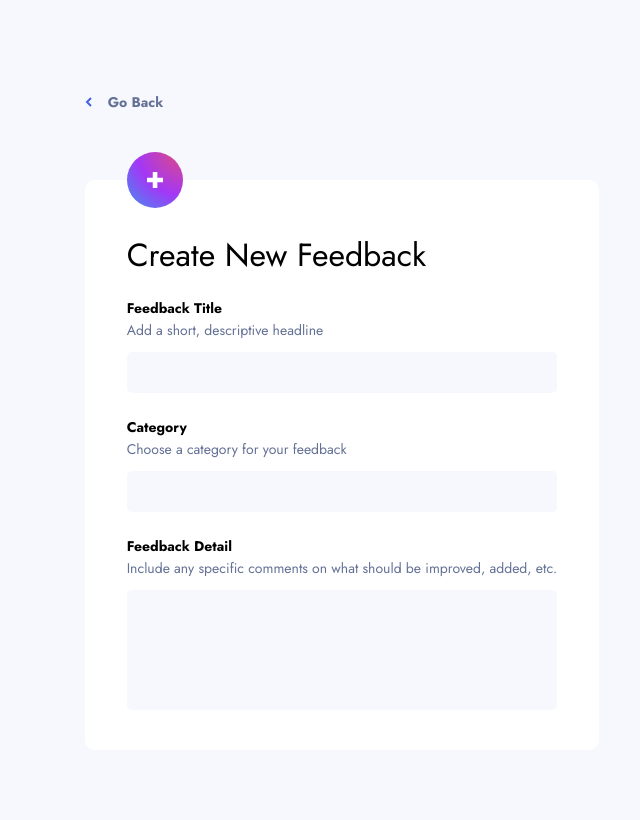
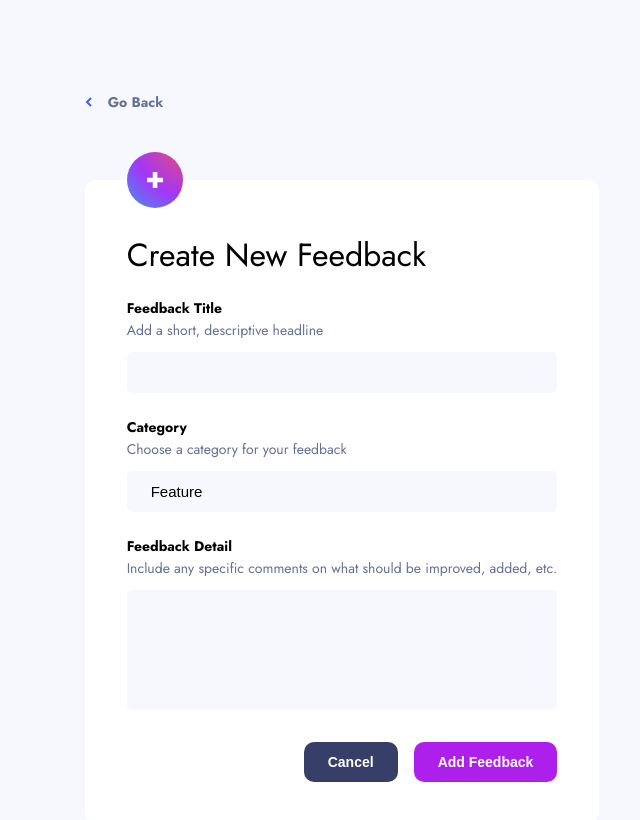
Before and after one commit to eduardsdn/feedback-tracker, a React (Create React App) app in the folder client/: page /addfeedback in a window 1280 px wide. Shown: the top 820 px of the page, without its empty margins (298-938 px from the left). Built offline with nearby package versions, Linux system fonts and the light colour scheme.

Commit message:
Button is now a separate component, added select menu to AddFeedback form

```diff
--- /dev/null
+++ b/client/src/components/SelectInputDropdown.jsx
@@ -0,0 +1,39 @@
+import React from "react";
+import selectInputStyle from "../styles/forms/selectInput.module.scss";
+
+const SelectInputDropdown = function ({ categories, selectOption }) {
+  return (
+    <div className={selectInputStyle.selectInputDropdown}>
+      {categories.map((category, categories, index) => {
+        // <div
+        //   className={selectInputStyle.option}
+        //   onClick={() => selectOption(category)}
+        // >
+        //   {category}
+        // </div>
+        if (index === categories.length - 1) {
+          // This is the last element, apply any operation you want
+          return (
+            <div
+              className={selectInputStyle.option}
+              onClick={() => selectOption(category)}
+            >
+              {category}
+            </div>
+          ); // For example, doubling the value of the last element
+        } else {
+          return (
+            <div
+              className={`${selectInputStyle.option} ${selectInputStyle.underlined}`}
+              onClick={() => selectOption(category)}
+            >
+              {category}
+            </div>
+          );
+        }
+      })}
+    </div>
+  );
+};
+
+export default SelectInputDropdown;
--- a/client/src/components/SuggestionsTopPanel.jsx
+++ b/client/src/components/SuggestionsTopPanel.jsx
@@ -1,5 +1,6 @@
 import React from "react";
 import { Link } from "react-router-dom";
+import Button from "./buttons/Button";
 import suggestionsTopPanelStyle from "../styles/suggestions/suggestionsTopPanel.module.scss";
 import buttonsStyle from "../styles/buttons.module.scss";
 import lightBulbImg from "../assets/suggestions/desktop/bulb.svg";
@@ -57,12 +58,17 @@ const SuggestionsTopPanel = function ({ numOfSuggestions }) {
       </div>
 
       <Link to="/addfeedback">
-        <button
+        {/* <button
           className={`${buttonsStyle.btn} ${buttonsStyle.purple} ${buttonsStyle.addFeedbackBtn}`}
         >
           <img src={plusIcon} alt="" />
           Add Feedback
-        </button>
+        </button> */}
+        <Button
+          text={"Add Feedback"}
+          color={"purple"}
+          hasPlusIcon={true}
+        ></Button>
       </Link>
     </div>
   );
--- /dev/null
+++ b/client/src/components/buttons/Button.jsx
@@ -0,0 +1,33 @@
+import React from "react";
+import buttonsStyle from "../../styles/buttons.module.scss";
+import plusIcon from "../../assets/shared/icon-plus.svg";
+
+const Button = function ({ text, color, hasPlusIcon }) {
+  let colorClass;
+
+  switch (color) {
+    case "purple":
+      colorClass = buttonsStyle.purple;
+      break;
+    case "blue":
+      colorClass = buttonsStyle.purple;
+      break;
+    case "black":
+      colorClass = buttonsStyle.black;
+      break;
+
+    default:
+      break;
+  }
+
+  return (
+    <button
+      className={`${buttonsStyle.btn} ${colorClass} ${buttonsStyle.addFeedbackBtn}`}
+    >
+      {hasPlusIcon ? <img src={plusIcon} alt="" /> : null}
+      {text}
+    </button>
+  );
+};
+
+export default Button;
--- a/client/src/pages/AddFeedback.jsx
+++ b/client/src/pages/AddFeedback.jsx
@@ -1,57 +1,88 @@
 import React from "react";
 import { useForm } from "react-hook-form";
 import { Link } from "react-router-dom";
-import addFeedbackStyle from "../styles/addFeedback/addFeedback.module.scss";
+import SelectInputDropdown from "../components/SelectInputDropdown";
+import Button from "../components/buttons/Button";
+import formsStyle from "../styles/forms/forms.module.scss";
 import iconArrowLeft from "../assets/shared/icon-arrow-left.svg";
 import plusIcon from "../assets/shared/icon-new-feedback.svg";
 
 const AddFeedback = function () {
   const form = useForm();
+  const [selectHidden, setSelectHidden] = React.useState(true);
+  const [selectedOption, setSelectedOption] = React.useState("Feature");
+
+  const categories = ["Feature", "UI", "UX", "Enhancement", "Bug"];
+
+  function toggleSelectDropdown() {
+    setSelectHidden(!selectHidden);
+    console.log(selectHidden);
+  }
+
+  function selectOption(option) {
+    setSelectedOption(option);
+  }
 
   return (
-    <div className={addFeedbackStyle.addFeedback}>
+    <div className={formsStyle.addFeedback}>
       <header>
-        <nav className={addFeedbackStyle.navigation}>
-          <Link to="/" className={addFeedbackStyle.goBackLink}>
+        <nav className={formsStyle.navigation}>
+          <Link to="/" className={formsStyle.goBackLink}>
             <img src={iconArrowLeft} alt="" />
-            <p className={addFeedbackStyle.linkText}>Go Back</p>
+            <p className={formsStyle.linkText}>Go Back</p>
           </Link>
         </nav>
       </header>
 
-      <main className={addFeedbackStyle.formContainer}>
-        <img src={plusIcon} className={addFeedbackStyle.plusIcon} alt="" />
-        <h1 className={addFeedbackStyle.formTitle}>Create New Feedback</h1>
-        <form className={addFeedbackStyle.addFeedbackForm} action="">
-          <div className={addFeedbackStyle.inputHolder}>
+      <main className={formsStyle.formContainer}>
+        <img src={plusIcon} className={formsStyle.decorIcon} alt="" />
+        <h1 className={formsStyle.formTitle}>Create New Feedback</h1>
+        <form className={formsStyle.form} action="">
+          <div className={formsStyle.inputHolder}>
             <label htmlFor="title">Feedback Title</label>
-            <p className={addFeedbackStyle.inputDescription}>
+            <p className={formsStyle.inputDescription}>
               Add a short, descriptive headline
             </p>
-            <input
-              className={addFeedbackStyle.inputField}
-              id="title"
-              type="text"
-            />
+            <input className={formsStyle.inputField} id="title" type="text" />
           </div>
 
-          <div className={addFeedbackStyle.inputHolder}>
+          <div className={`${formsStyle.inputHolder} ${formsStyle.select}`}>
             <label htmlFor="">Category</label>
-            <p className={addFeedbackStyle.inputDescription}>
+            <p className={formsStyle.inputDescription}>
               Choose a category for your feedback
             </p>
-            <input className={addFeedbackStyle.inputField} type="text" />
+            <input
+              className={`${formsStyle.inputField} ${formsStyle.select}`}
+              type="text"
+              readOnly
+              value={selectedOption}
+              onClick={toggleSelectDropdown}
+            />
+            {!selectHidden ? (
+              <SelectInputDropdown
+                categories={categories}
+                selectOption={selectOption}
+              />
+            ) : null}
           </div>
 
-          <div className={addFeedbackStyle.inputHolder}>
+          <div className={formsStyle.inputHolder}>
             <label htmlFor="">Feedback Detail</label>
-            <p className={addFeedbackStyle.inputDescription}>
+            <p className={formsStyle.inputDescription}>
               Include any specific comments on what should be improved, added,
               etc.
             </p>
-            <textarea className={addFeedbackStyle.inputField} />
+            <textarea className={formsStyle.inputField} />
           </div>
         </form>
+
+        <div className={formsStyle.buttonsContainer}>
+          <Link to="/">
+            <Button color={"black"} text={"Cancel"}></Button>
+          </Link>
+
+          <Button color={"purple"} text={"Add Feedback"}></Button>
+        </div>
       </main>
     </div>
   );
--- a/client/src/styles/buttons.module.scss
+++ b/client/src/styles/buttons.module.scss
@@ -1,8 +1,12 @@
 @import "variables";
 
+.buttonsContainer {
+  display: flex;
+}
+
 .btn {
-  width: 158px;
-  padding: 12px 0px 12px 0px;
+  // width: 158px;
+  padding: 12px 24px 12px 24px;
   border-radius: 10px;
   border-width: 0px;
   border-style: inherit;
--- a/client/src/styles/addFeedback/addFeedback.module.scss
+++ b/client/src/styles/forms/forms.module.scss
@@ -30,14 +30,14 @@
     border-radius: 10px;
     background-color: $white;
 
-    .plusIcon {
+    .decorIcon {
       //   display: none;
       position: absolute;
       top: -28px;
       left: 42px;
     }
 
-    .addFeedbackForm {
+    .form {
       margin-top: 20px;
       display: flex;
       flex-direction: column;
@@ -56,10 +56,6 @@
           border: none;
           background-color: $whiteDirty;
         }
-
-        // input[type="text"] {
-        //   padding: 12px 24px 12px 24px;
-        // }
 
         textarea {
           height: 120px;
@@ -83,6 +79,19 @@
         .textInput {
         }
       }
+
+      .select {
+        position: relative;
+        cursor: pointer;
+        // display: none;
+      }
+    }
+
+    .buttonsContainer {
+      justify-content: end;
+      gap: 16px;
+      margin-top: 32px;
+      display: flex;
     }
   }
 }
--- /dev/null
+++ b/client/src/styles/forms/selectInput.module.scss
@@ -0,0 +1,25 @@
+@import "../variables";
+
+.selectInputDropdown {
+  background-color: aqua;
+  width: 100%;
+  position: absolute;
+  bottom: -250px;
+  background-color: $white;
+  border-radius: 5px;
+  box-shadow: rgba(0, 0, 0, 0.35) 0px 5px 15px;
+}
+
+.option {
+  color: $gray;
+  padding-top: 12px;
+  padding-bottom: 12px;
+  padding-left: 24px;
+  &:hover {
+    color: $purple;
+  }
+}
+
+.underlined {
+  border-bottom: solid 1px $grayLight;
+}
```
